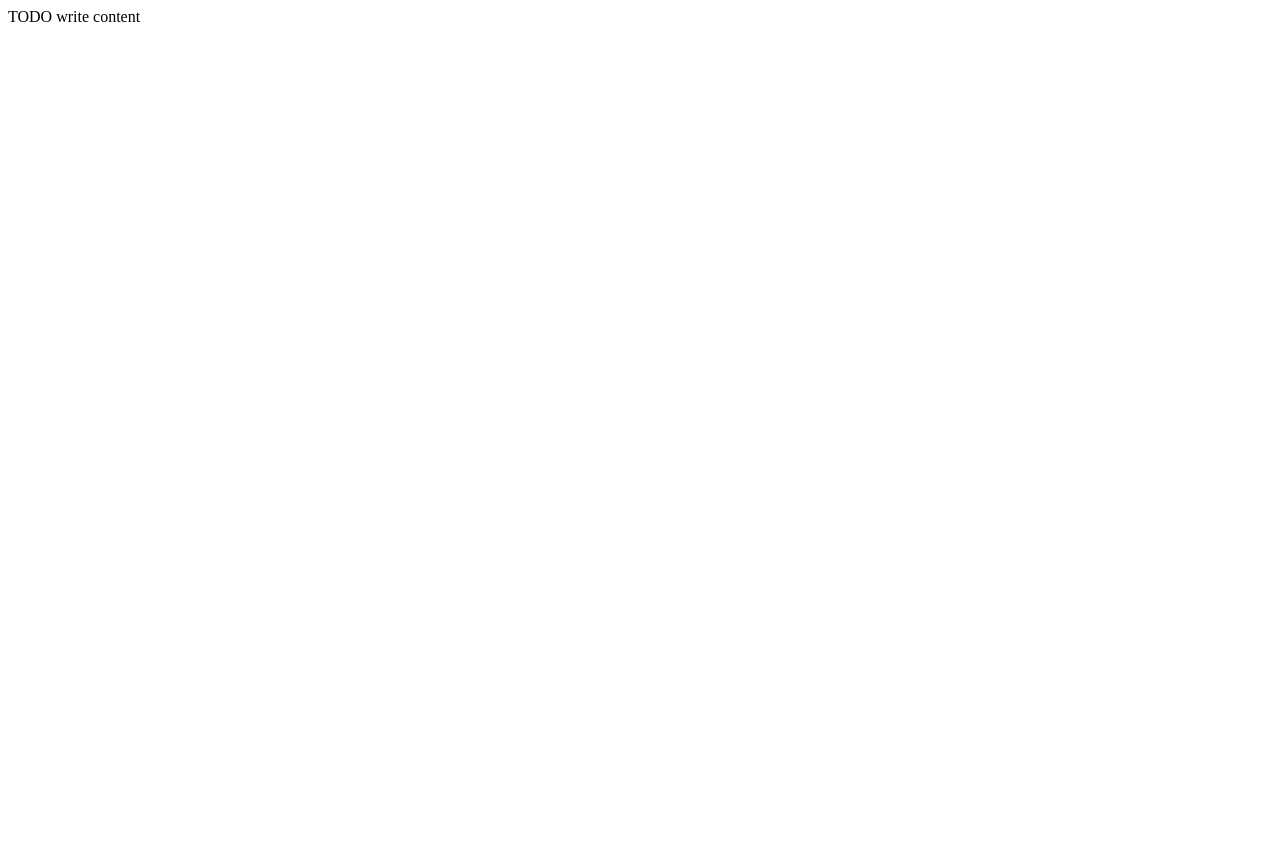
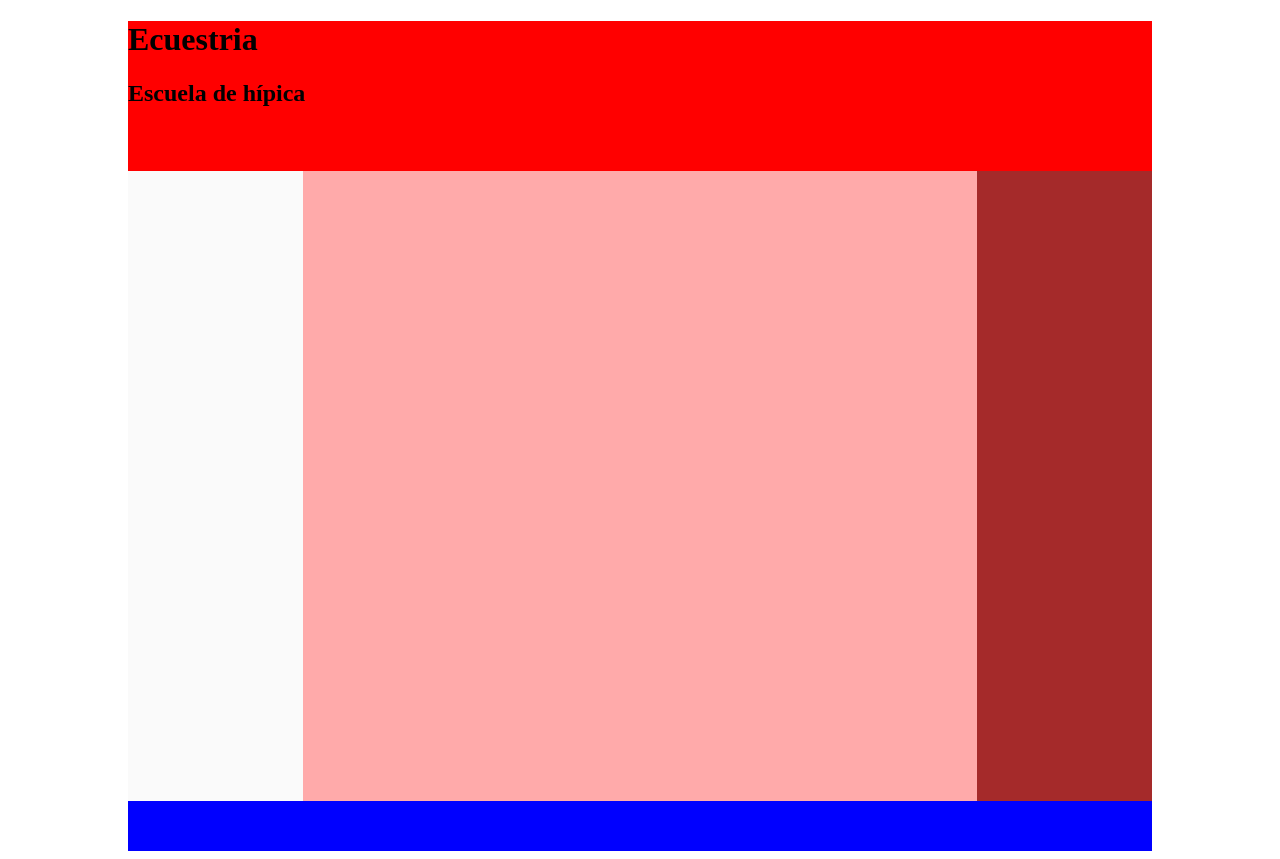
Before and after one commit to Itadaki/Hipica, a plain HTML site: page public_html/index.html in a window 1280 px wide. Before the commit the page ends 800 px from the top, so only its background shows below. Drawn offline with Linux system fonts and the light colour scheme.

Commit message:
Base del diseño
Estructura html y css previa, sujeta a cambios

```diff
--- /dev/null
+++ b/public_html/css/style.css
@@ -0,0 +1,73 @@
+/*
+Autor = Alejandro Montoya - Cristian Castaño - Diego Rodríguez
+Fecha = 10-dic-2014
+Licencia = gpl30
+Version = 1.0
+Descripcion =
+*/
+
+/*
+Copyright (C) 2014 Diego Rodríguez Suárez-Bustillo
+
+This program is free software: you can redistribute it and/or modify
+it under the terms of the GNU General Public License as published by
+the Free Software Foundation, either version 3 of the License, or
+(at your option) any later version.
+
+This program is distributed in the hope that it will be useful,
+but WITHOUT ANY WARRANTY; without even the implied warranty of
+MERCHANTABILITY or FITNESS FOR A PARTICULAR PURPOSE.  See the
+GNU General Public License for more details.
+
+You should have received a copy of the GNU General Public License
+along with this program.  If not, see <http://www.gnu.org/licenses/>.
+*/
+
+#wrapper{
+    width: 1024px;
+    /*height: 1000px;*/
+    margin: 0 auto;
+    background: #666;
+}
+header.main{
+    height: 150px;
+    background: red;
+}
+nav.main{
+    background: #fafafa;
+    height: 10px;
+    display: table-cell;
+    width: 175px;
+}
+#wrapper>div.content{
+    display: table;
+    background: #faa;
+    width: 100%;
+}
+aside{
+    height: 15px;
+    width: 175px;
+    background: brown;
+    display: table-cell;
+}
+/*aside.left{
+    width: 150px;
+}
+aside.right{
+    width: 200px;
+}*/
+section.main{
+    /*height: 600px;*/
+    /*width: 33%;*/
+    /*background: yellow;*/
+    display: table-cell;
+    padding: 15px;
+}
+article{
+    height: 600px;
+    /*background: purple;*/
+}
+footer.main{
+    height: 50px;
+    background: blue;
+}
--- a/public_html/index.html
+++ b/public_html/index.html
@@ -1,16 +1,63 @@
 <!DOCTYPE html>
 <!--
-To change this license header, choose License Headers in Project Properties.
-To change this template file, choose Tools | Templates
-and open the template in the editor.
+Autor = Alejandro Montoya - Cristian Castaño - Diego Rodríguez
+Fecha = 10-dic-2014
+Licencia = gpl30
+Version = 1.0
+Descripcion =
+-->
+
+<!--
+Copyright (C) 2014 Diego Rodríguez Suárez-Bustillo
+
+This program is free software: you can redistribute it and/or modify
+it under the terms of the GNU General Public License as published by
+the Free Software Foundation, either version 3 of the License, or
+(at your option) any later version.
+
+This program is distributed in the hope that it will be useful,
+but WITHOUT ANY WARRANTY; without even the implied warranty of
+MERCHANTABILITY or FITNESS FOR A PARTICULAR PURPOSE.  See the
+GNU General Public License for more details.
+
+You should have received a copy of the GNU General Public License
+along with this program.  If not, see <http://www.gnu.org/licenses/>.
 -->
 <html>
     <head>
-        <title>TODO supply a title</title>
+        <title>Ecuestria - Escuela de hípica</title>
         <meta charset="UTF-8">
         <meta name="viewport" content="width=device-width, initial-scale=1.0">
+        <link rel="stylesheet" href="css/style.css" />
     </head>
     <body>
-        <div>TODO write content</div>
+        <div id="wrapper">
+            <header class="main">
+                <hgroup>
+                    <h1>Ecuestria</h1>
+                    <h2>Escuela de hípica</h2>
+                </hgroup>
+            </header>
+
+            <div class="content">
+                <!--                <aside class="left">
+
+                                </aside>-->
+                <nav class="main">
+
+                </nav>
+                <section class="main">
+                    <article>
+
+                    </article>
+                </section>
+                <aside class="right">
+
+                </aside>
+            </div>
+            <footer class="main">
+
+            </footer>
+        </div>
     </body>
 </html>
```
